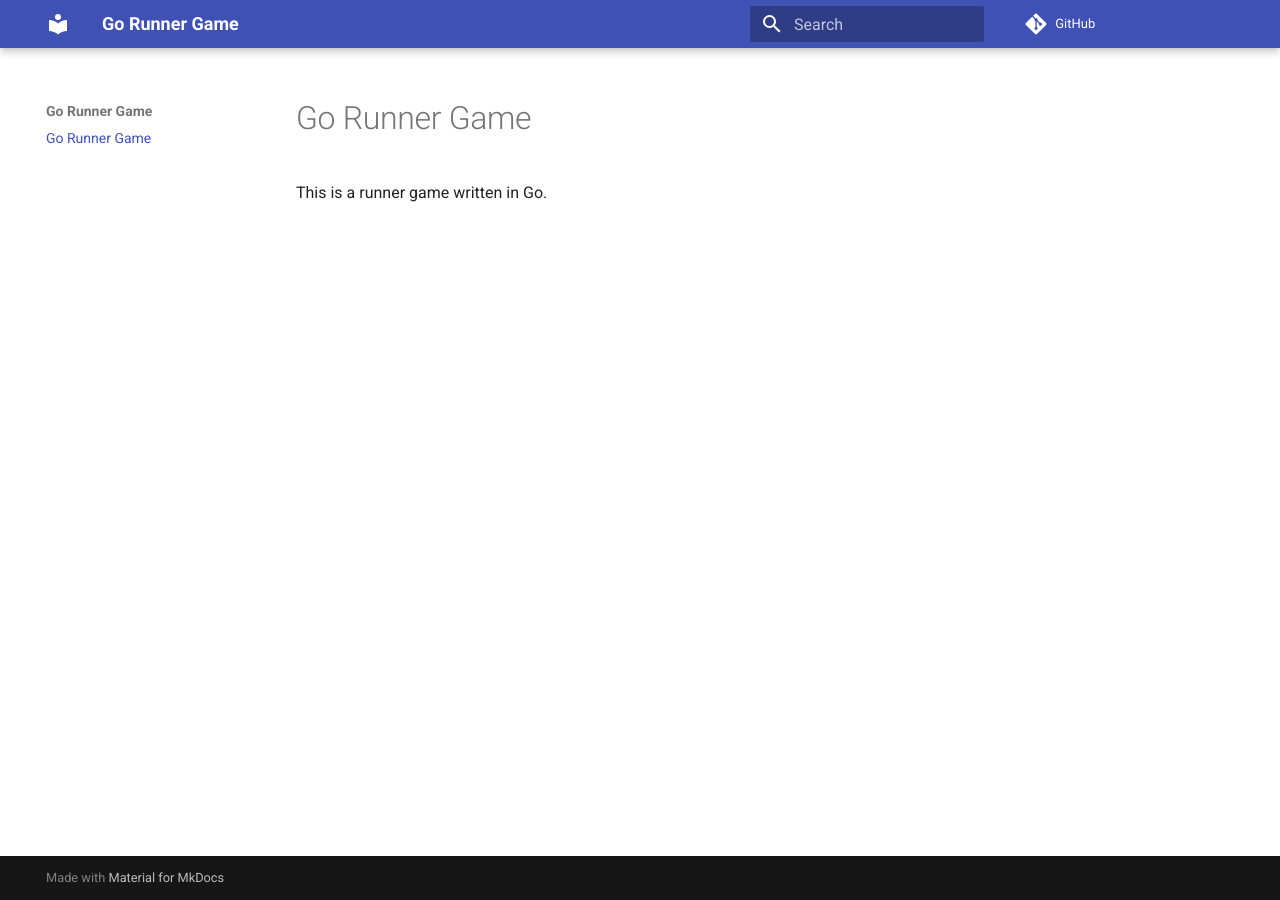
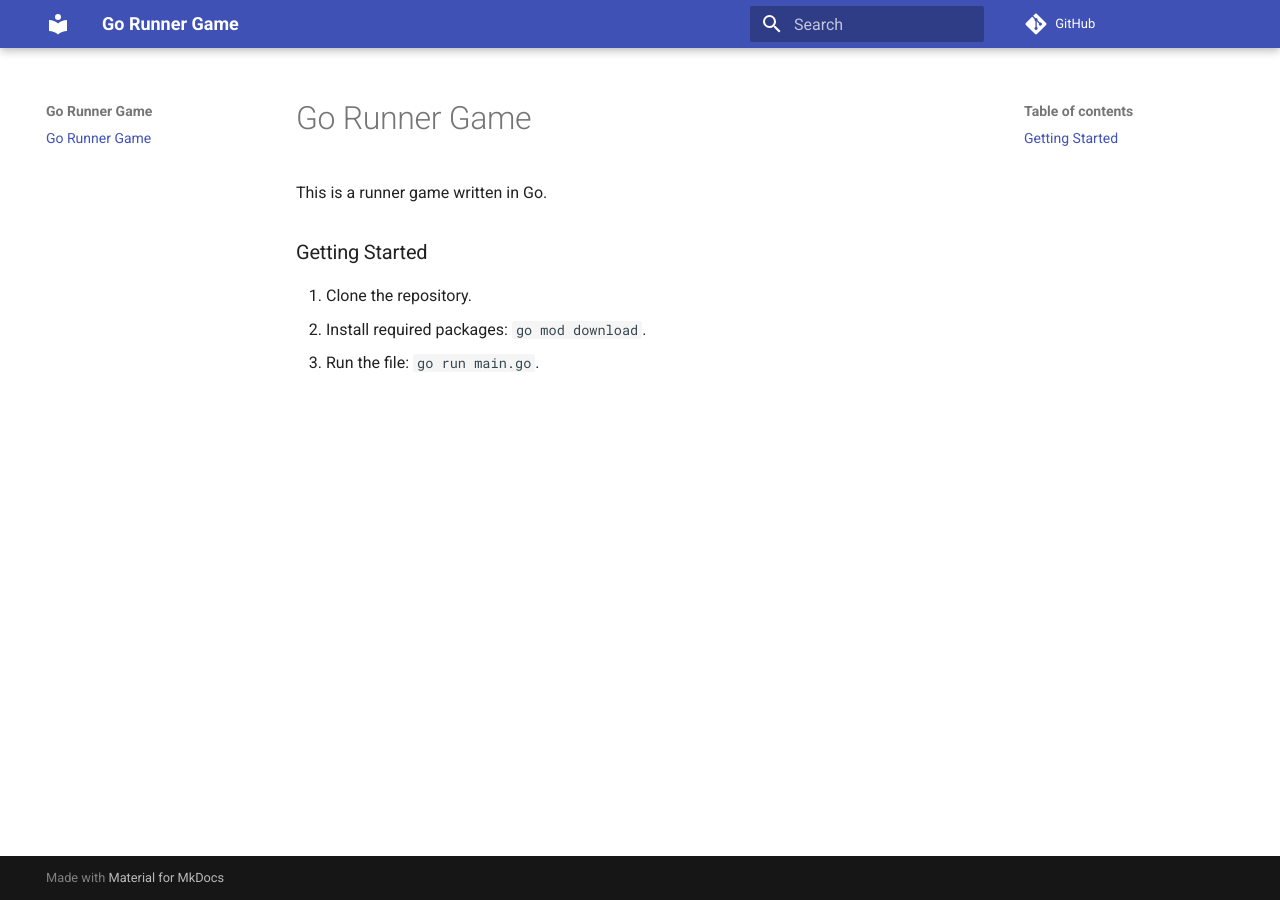
Before and after one commit to lulunac27a/go-runner-game, an MkDocs documentation site: the page built from docs/index.md, in a window 1280 px wide. Built offline with MkDocs 1.6.1 and Material for MkDocs 9.7.7, drawn with Linux system fonts in a browser that asks for light colours; comment, search, counter and statistics services are not loaded.

Commit message:
Add Getting Started section

```diff
--- a/docs/index.md
+++ b/docs/index.md
@@ -1,3 +1,9 @@
 # Go Runner Game
 
 This is a runner game written in Go.
+
+### Getting Started
+
+1. Clone the repository.
+2. Install required packages: `go mod download`.
+3. Run the file: `go run main.go`.
```
Also changed, not shown: README.md (+6 -0 lines).
